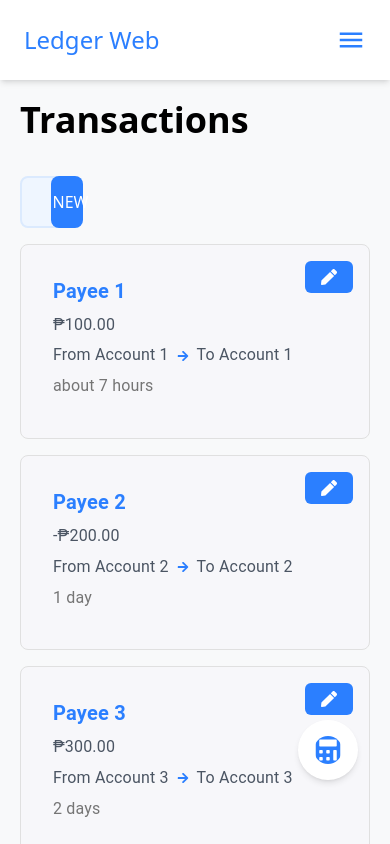
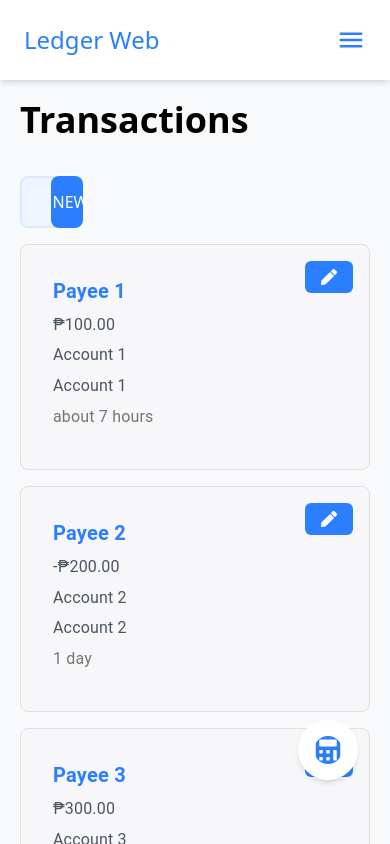
Before and after one commit to ClydeMondero/ledger-web, a React (Vite) app in the folder frontend/: page /transactions in a window 390 px wide. Shown: the top 844 px of the page. Built offline with nearby package versions, Linux system fonts and the light colour scheme.

Commit message:
fix: minor changes, focus, and state management

```diff
--- a/frontend/src/components/Cards.jsx
+++ b/frontend/src/components/Cards.jsx
@@ -67,19 +67,11 @@ const Cards = ({ filteredRows, columns, handleEdit }) => {
                       fontSize: i === 0 ? "1.25rem" : "1rem",
                     }}
                   >
-                    {col.field === "balance" ? (
-                      formatMoney(row[col.field])
-                    ) : col.field === "date" ? (
-                      formatDate(row[col.field])
-                    ) : col.field === "accounts" ? (
-                      <div className="flex items-center gap-2">
-                        <span>{row.from_account}</span>
-                        <FaArrowRight className="text-blue-500 text-xs" />
-                        <span>{row.to_account}</span>
-                      </div>
-                    ) : (
-                      row[col.field]
-                    )}
+                    {col.field === "balance"
+                      ? formatMoney(row[col.field])
+                      : col.field === "date"
+                      ? formatDate(row[col.field])
+                      : row[col.field]}
                   </Typography>
                 )
               )}
--- a/frontend/src/components/DataTable.jsx
+++ b/frontend/src/components/DataTable.jsx
@@ -32,6 +32,7 @@ export default function DataTable({
 
   useEffect(() => {
     const rowData = filteredRows.find((row) => row.id == rowId);
+    console.log(rowData);
     setModalData(rowData || null);
   }, [rowId]);
 
@@ -127,6 +128,10 @@ export default function DataTable({
               "& .MuiDataGrid-row:hover": {
                 backgroundColor: "#DBEAFE",
               },
+              "& .MuiDataGrid-cell:focus": {
+                border: "none",
+                outline: "none",
+              },
             }}
           />
           {sum && (
--- a/frontend/src/pages/Transactions.jsx
+++ b/frontend/src/pages/Transactions.jsx
@@ -3,11 +3,13 @@ import { FaPen, FaTrash } from "react-icons/fa";
 import DataTable from "../components/DataTable";
 import formatMoney from "../utilities/formatMoney";
 import { formatDate, formatToMMDDYYYY } from "../utilities/formatDate";
+import { useModalStore } from "../store/FormModalStore";
 
 const Transactions = () => {
   const [accounts, setAccounts] = useState(
     Array.from({ length: 20 }, (_, i) => `Account ${i + 1}`)
   );
+  const { openModal } = useModalStore();
 
   const rows = Array.from({ length: 100 }, (_, i) => ({
     id: i + 1,
@@ -16,11 +18,12 @@ const Transactions = () => {
       .split("T")[0],
     payee: `Payee ${i + 1}`,
     balance: (i % 2 === 0 ? 1 : -1) * (i + 1) * 100,
-    to_account: `To Account ${i + 1}`,
-    from_account: `From Account ${i + 1}`,
+    to_account: `Account ${i + 1}`,
+    from_account: `Account ${i + 1}`,
   }));
 
   const handleEdit = (id) => {
+    openModal(id);
     console.log("Edit clicked for ID:", id);
   };
 
@@ -43,18 +46,18 @@ const Transactions = () => {
       },
     },
     {
-      field: "accounts",
-      headerName: "Accounts",
+      field: "from_account",
+      headerName: "From Account",
       headerClassName: "table-header",
       cellClassName: "table-cell",
       flex: 1,
-      renderCell: (params) => (
-        <div className="flex flex-col md:flex-row gap-2">
-          <span>{params.row.from_account}</span>
-          <span className="hidden md:inline">→</span>
-          <span>{params.row.to_account}</span>
-        </div>
-      ),
+    },
+    {
+      field: "to_account",
+      headerName: "To Account",
+      headerClassName: "table-header",
+      cellClassName: "table-cell",
+      flex: 1,
     },
     {
       field: "date",
```
